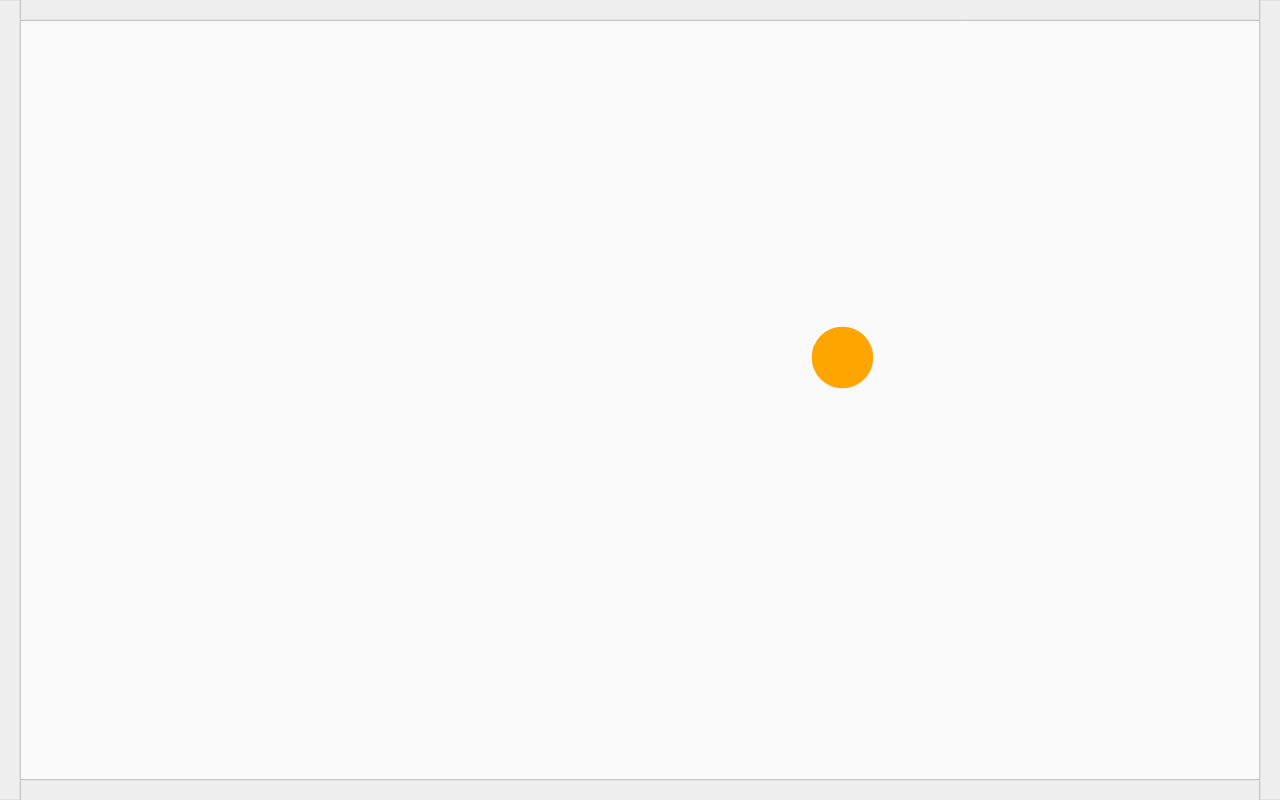
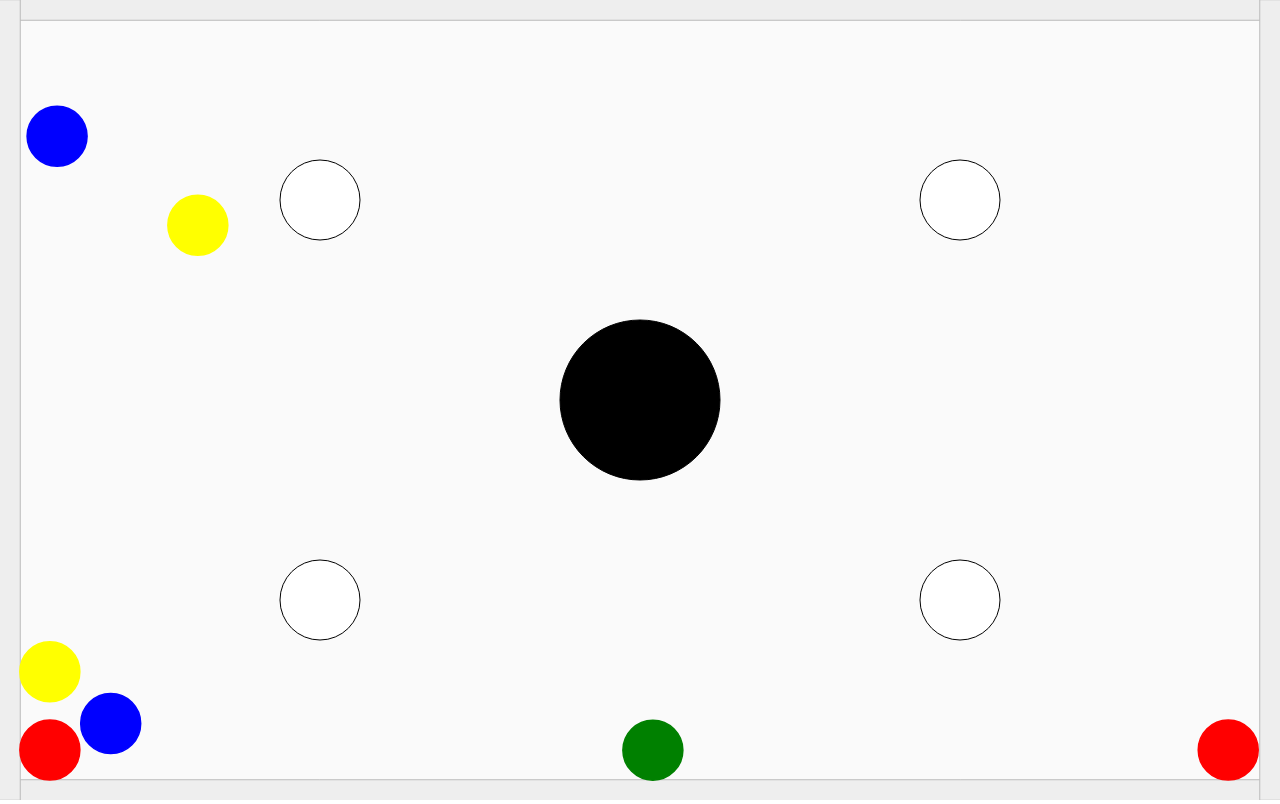
Before and after one commit to markevans/hole, a plain HTML site: page index.html in a window 1280 px wide. Drawn offline with Linux system fonts and the light colour scheme; animation ran at ten frames a second.

Commit message:
sink n hole

```diff
--- a/index.html
+++ b/index.html
@@ -16,29 +16,26 @@
 
         window.addEventListener('load', function () {
           window.box = new Box(document.getElementById('canvas-container'))
-          // window.addEventListener('deviceorientation', function (event) {
-          //   var x = Matter.Common.clamp(event.gamma, -90, 90) / 90,
-          //       y = Matter.Common.clamp(event.beta, -90, 90) / 90
-          //   box.setGravity(x, y)
-          // }, true)
+          window.addEventListener('deviceorientation', function (event) {
+            var strength = 2,
+                x = Matter.Common.clamp(event.gamma, -90, 90) / 90 * strength,
+                y = Matter.Common.clamp(event.beta, -90, 90) / 90 * strength
+            box.setGravity(x, y)
+          }, true)
 
           window.keyboard.onKeyUp(['up', 'down', 'left', 'right'], function (key) {
             switch(key.key) {
               case 'up':
                 box.setGravity(0, -1)
-                box.addRandomBall('bottom')
               break;
               case 'down':
                 box.setGravity(0, 1)
-                box.addRandomBall('top')
               break;
               case 'left':
                 box.setGravity(-1, 0)
-                box.addRandomBall('right')
               break;
               case 'right':
                 box.setGravity(1, 0)
-                box.addRandomBall('left')
               break;
             }
           })
--- a/js/box.js
+++ b/js/box.js
@@ -24,38 +24,78 @@ window.Box = (function () {
       Matter.Bodies.rectangle(width+offset, height*0.5, 50.5, height+0.5, { isStatic: true }),
       Matter.Bodies.rectangle(-offset, height*0.5, 50.5, height+0.5, { isStatic: true })
     ])
+    // Hole
+    Matter.World.add(world, Matter.Bodies.circle(width/2, height/2, 80, {isStatic: true, render: {fillStyle: 'black'}, collisionLabel: 'hole'}))
+    // Sinks
+    var positions = [
+      [width*1/4, height*1/4],
+      [width*1/4, height*3/4],
+      [width*3/4, height*1/4],
+      [width*3/4, height*3/4]
+    ]
+    positions.forEach(function (pos) {
+      Matter.World.add(world, Matter.Bodies.circle(pos[0], pos[1], 40, {
+        isStatic: true,
+        render: {
+          fillStyle: 'white',
+          strokeStyle: 'black'
+        },
+        collisionLabel: 'sink'
+      }))
+    })
 
     // Init Balls
-    this.addRandomBall('top')
+    for(var i=1; i<8; i++) {
+      this.addRandomBall()
+    }
 
     // Collisions
     var self = this
     Matter.Events.on(this.engine, 'collisionStart', function (event) {
       event.pairs.forEach(function (pair) {
         var a = pair.bodyA,
-            b = pair.bodyB
-        if (a.label === 'Circle Body' &&
-              b.label === 'Circle Body' &&
-              a.render.fillStyle === b.render.fillStyle) {
-          var position = averagePosition(a.position, b.position)
-          self.removeBall(a)
-          self.removeBall(b)
-          self.addBall(combinedRadius(a.circleRadius, b.circleRadius), a.render.fillStyle, position.x, position.y)
+            b = pair.bodyB,
+            objects
+        if ((objects = matchPair(a, b, /ball/, /ball/)) && a.collisionLabel == b.collisionLabel) {
+          Box.COLLISION_HANDLERS.sameColouredBall(self, objects[0], objects[1])
+        } else if (objects = matchPair(a, b, /ball/, 'hole')) {
+          Box.COLLISION_HANDLERS['ball-hole'](self, objects[0], objects[1])
+        } else if (objects = matchPair(a, b, /ball/, 'sink')) {
+          Box.COLLISION_HANDLERS['ball-sink'](self, objects[0], objects[1])
         }
       })
     })
 
   }
 
-  Box.COLOURS = ['red', 'yellow', 'blue', 'green', 'orange', 'black']
+  Box.COLOURS = ['red', 'yellow', 'blue', 'green', 'orange']
+
+  Box.COLLISION_HANDLERS = {
+    sameColouredBall: function (box, a, b) {
+      var position = averagePosition(a.position, b.position)
+      box.removeBall(a)
+      box.removeBall(b)
+      box.addBall(combinedRadius(a.circleRadius, b.circleRadius), a.render.fillStyle, position.x, position.y)
+    },
+
+    'ball-hole': function (box, ball, hole) {
+      box.removeBall(ball)
+    },
+
+    'ball-sink': function (box, ball, sink) {
+      box.addRandomBall()
+    }
+  }
 
   Box.prototype = {
     addBall: function (radius, colour, x, y) {
       var ball = Matter.Bodies.circle(x, y, radius, {
-        restitution: 0.2, render: {
+        restitution: 0.4,
+        render: {
           fillStyle: colour,
           strokeStyle: colour
-        }
+        },
+        collisionLabel: 'ball-'+colour
       })
       Matter.World.add(this.engine.world, ball)
     },
@@ -65,6 +105,7 @@ window.Box = (function () {
     },
 
     addRandomBall: function (side, options) {
+      if(!side) { side = sample(['top', 'bottom', 'left', 'right']) }
       if(!options) { options = {} }
       var radius = options.radius || 30,
           colour = options.colour || sample(Box.COLOURS),
@@ -121,4 +162,13 @@ window.Box = (function () {
     return array[Math.floor(Math.random()*array.length)]
   }
 
+  function matchPair (obj1, obj2, matcher1, matcher2) {
+    if (!obj1.collisionLabel || !obj2.collisionLabel) { return }
+    if (obj1.collisionLabel.match(matcher1) && obj2.collisionLabel.match(matcher2)) {
+      return [obj1, obj2]
+    } else if (obj2.collisionLabel.match(matcher1) && obj1.collisionLabel.match(matcher2)) {
+      return [obj2, obj1]
+    }
+  }
+
 })()
```
